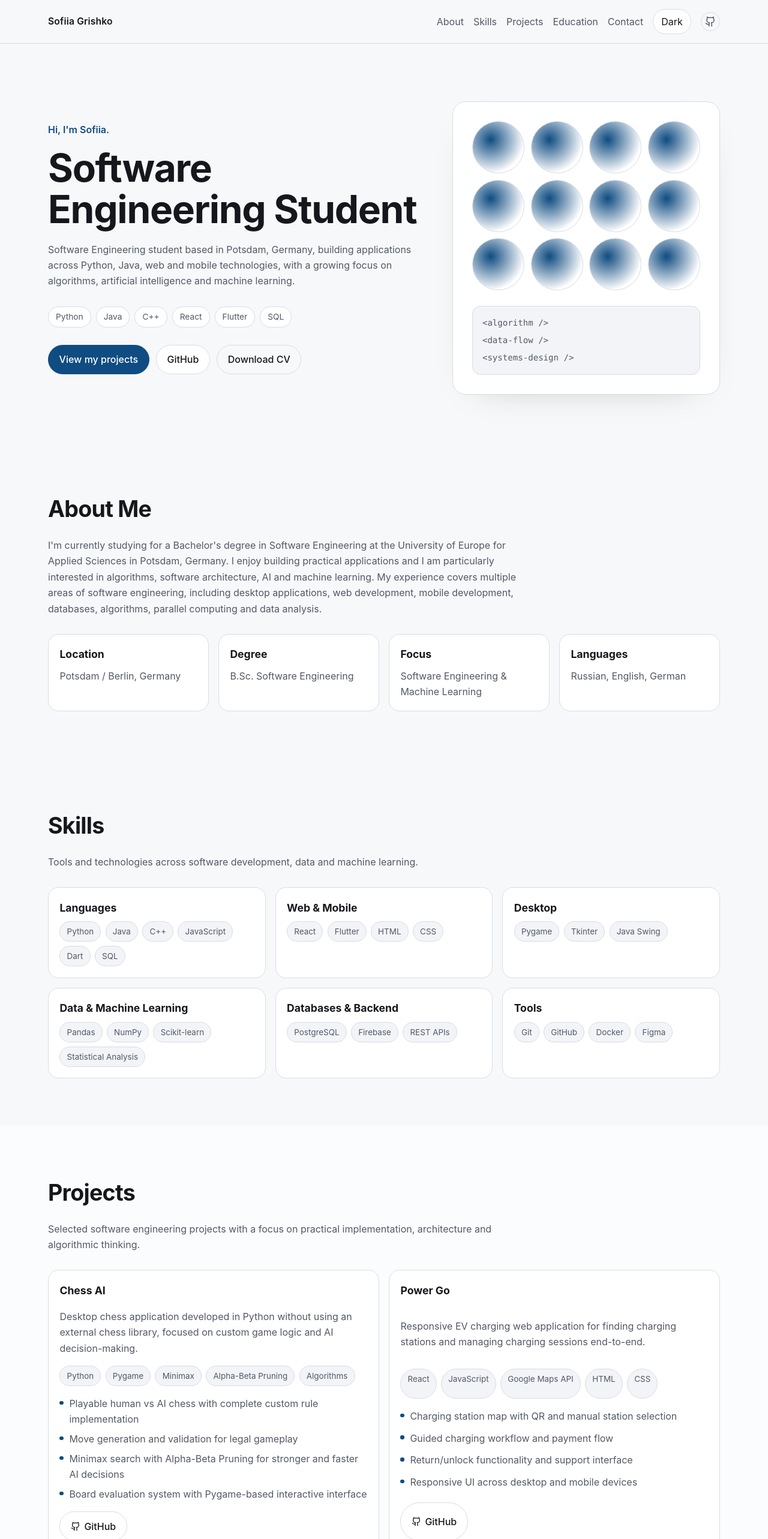
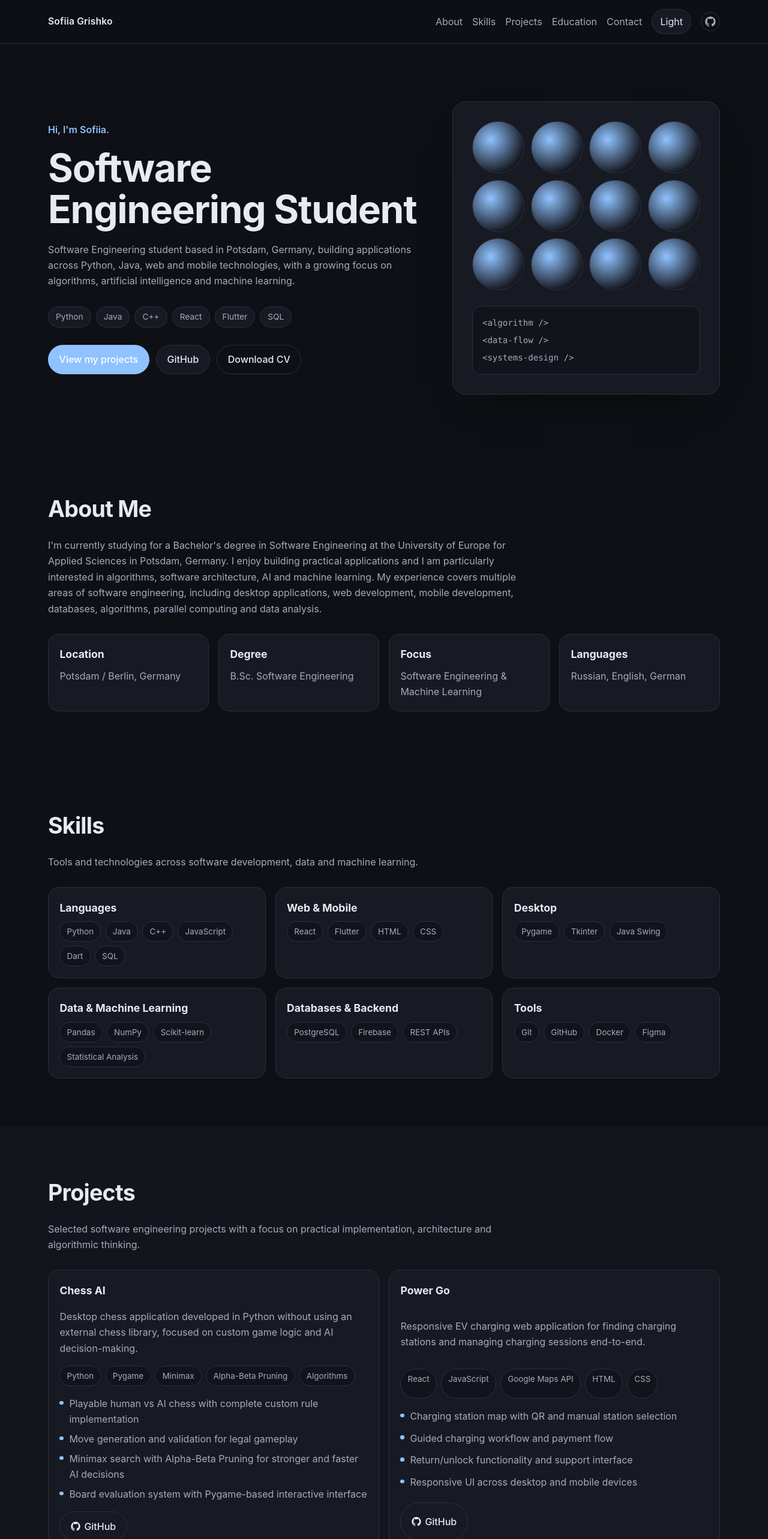
Before and after one commit to grishkosofi/grishkosofi.io, a React (Vite) app: page / in a window 1280 px wide. Shown: the top 2566 px of the page at 60% size. Built offline with nearby package versions, Linux system fonts and the light colour scheme.

Commit message:
Fix icon exports and finalize theme defaults
Co-authored-by: grishkosofi <79867900+grishkosofi@users.noreply.github.com>

```diff
--- a/src/App.jsx
+++ b/src/App.jsx
@@ -15,7 +15,7 @@ const getInitialTheme = () => {
   if (storedTheme === 'light' || storedTheme === 'dark') {
     return storedTheme
   }
-  return window.matchMedia('(prefers-color-scheme: dark)').matches ? 'dark' : 'light'
+  return 'dark'
 }
 
 function App() {
--- a/src/components/Navbar.jsx
+++ b/src/components/Navbar.jsx
@@ -1,6 +1,7 @@
 import { useState } from 'react'
-import { Github, Linkedin, Menu, X } from 'lucide-react'
+import { Menu, X } from 'lucide-react'
 import { links, personalInfo } from '../config/personal'
+import { GitHubIcon, LinkedInIcon } from './icons/SocialIcons'
 
 const navItems = [
   { label: 'About', href: '#about' },
@@ -56,11 +57,11 @@ function Navbar({ theme, onToggleTheme }) {
 
           <div className='social-links'>
             <a href={links.github} target='_blank' rel='noreferrer' aria-label='GitHub profile'>
-              <Github size={18} />
+              <GitHubIcon size={18} />
             </a>
             {links.linkedin.startsWith('http') && (
               <a href={links.linkedin} target='_blank' rel='noreferrer' aria-label='LinkedIn profile'>
-                <Linkedin size={18} />
+                <LinkedInIcon size={18} />
               </a>
             )}
           </div>
@@ -90,11 +91,11 @@ function Navbar({ theme, onToggleTheme }) {
 
           <div className='social-links'>
             <a href={links.github} target='_blank' rel='noreferrer' aria-label='GitHub profile'>
-              <Github size={18} />
+              <GitHubIcon size={18} />
             </a>
             {links.linkedin.startsWith('http') && (
               <a href={links.linkedin} target='_blank' rel='noreferrer' aria-label='LinkedIn profile'>
-                <Linkedin size={18} />
+                <LinkedInIcon size={18} />
               </a>
             )}
           </div>
--- a/src/components/ProjectCard.jsx
+++ b/src/components/ProjectCard.jsx
@@ -1,4 +1,5 @@
-import { ExternalLink, Github } from 'lucide-react'
+import { ExternalLink } from 'lucide-react'
+import { GitHubIcon } from './icons/SocialIcons'
 
 function ProjectCard({ project }) {
   return (
@@ -30,7 +31,7 @@ function ProjectCard({ project }) {
           rel='noreferrer'
           aria-label={`${project.title} GitHub repository`}
         >
-          <Github size={16} /> GitHub
+          <GitHubIcon size={16} /> GitHub
         </a>
         {project.demoUrl && (
           <a
--- /dev/null
+++ b/src/components/icons/SocialIcons.jsx
@@ -0,0 +1,15 @@
+export function GitHubIcon({ size = 18 }) {
+  return (
+    <svg viewBox='0 0 24 24' width={size} height={size} aria-hidden='true' fill='currentColor'>
+      <path d='M12 .5C5.65.5.5 5.65.5 12a11.5 11.5 0 0 0 7.86 10.92c.58.11.79-.25.79-.56l-.01-2.17c-3.2.69-3.88-1.54-3.88-1.54-.53-1.33-1.28-1.69-1.28-1.69-1.05-.72.08-.71.08-.71 1.16.08 1.78 1.2 1.78 1.2 1.03 1.77 2.7 1.26 3.36.96.1-.75.4-1.27.72-1.56-2.55-.29-5.23-1.27-5.23-5.68 0-1.26.45-2.29 1.2-3.1-.12-.29-.52-1.46.11-3.04 0 0 .97-.31 3.18 1.19a10.96 10.96 0 0 1 5.79 0c2.2-1.5 3.17-1.19 3.17-1.19.64 1.58.24 2.75.12 3.04.74.81 1.2 1.84 1.2 3.1 0 4.42-2.69 5.38-5.25 5.67.41.36.78 1.07.78 2.17l-.01 3.22c0 .31.2.68.8.56A11.5 11.5 0 0 0 23.5 12C23.5 5.65 18.35.5 12 .5Z' />
+    </svg>
+  )
+}
+
+export function LinkedInIcon({ size = 18 }) {
+  return (
+    <svg viewBox='0 0 24 24' width={size} height={size} aria-hidden='true' fill='currentColor'>
+      <path d='M4.98 3.5A2.48 2.48 0 1 0 5 8.46a2.48 2.48 0 0 0-.02-4.96ZM2.76 9.75h4.45V21H2.76V9.75Zm7.23 0h4.26v1.53h.06c.59-1.12 2.05-2.3 4.23-2.3 4.52 0 5.36 2.98 5.36 6.85V21h-4.45v-4.56c0-1.09-.02-2.49-1.52-2.49-1.52 0-1.75 1.18-1.75 2.41V21H9.99V9.75Z' />
+    </svg>
+  )
+}
```
